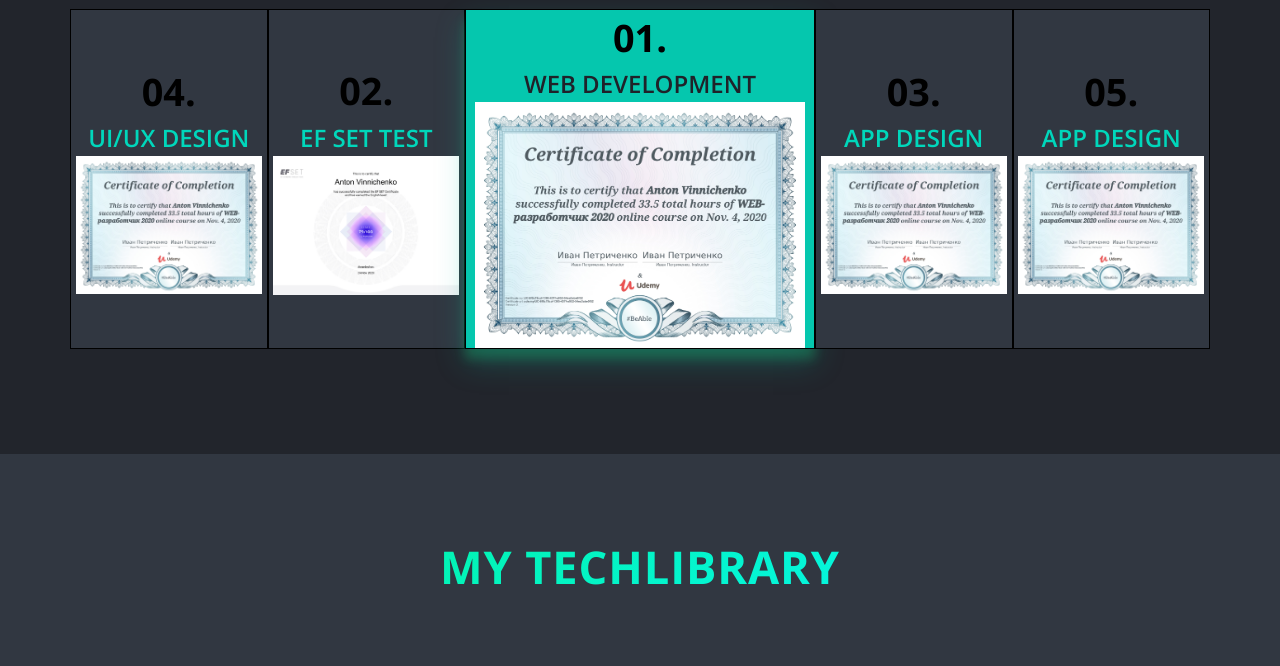
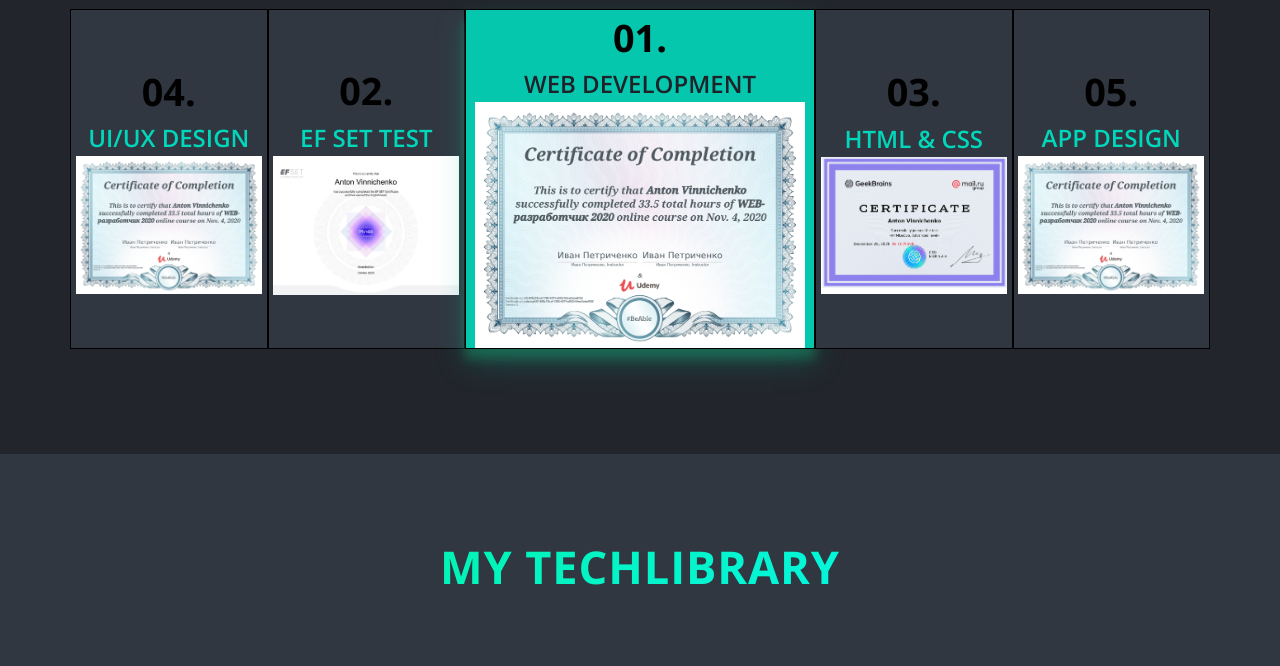
Before and after one commit to VinnichenkoAnton/portfolio, a website: page src/index.html in a window 1280 px wide. Shown: the part 5500-6166 px from the top of the page. Drawn offline with nearby package versions, Linux system fonts and the light colour scheme; files that its build step writes are made by us from their sources; files whose address does not match are found by name.

Commit message:
add one certificate into block +file

```diff
--- a/src/index.html
+++ b/src/index.html
@@ -362,9 +362,9 @@
                 </div>
                 <div class="certificates__item">
                     <div class="certificates__number">03.</div>
-                    <div class="certificates__name">APP DESIGN</div>
+                    <div class="certificates__name">HTML & CSS</div>
                     <div class="certificates__photo">
-                        <a href="img/certificates/certificate_1.jpg" target="_blank" title="Press to see fullsize..."><img alt="certificate" src="img/certificates/certificate_1.jpg"></a>
+                        <a href="https://geekbrains.ru/certificates/1079598" target="_blank" title="Press to see fullsize..."><img alt="certificate" src="img/certificates/certificate_3.jpg"></a>
                     </div>
                 </div>
                 <div class="certificates__item">
```
Also changed, not shown: dist/img/certificates/certificate_3.jpg (added), dist/index.html, src/img/certificates/certificate_3.jpg (added).
